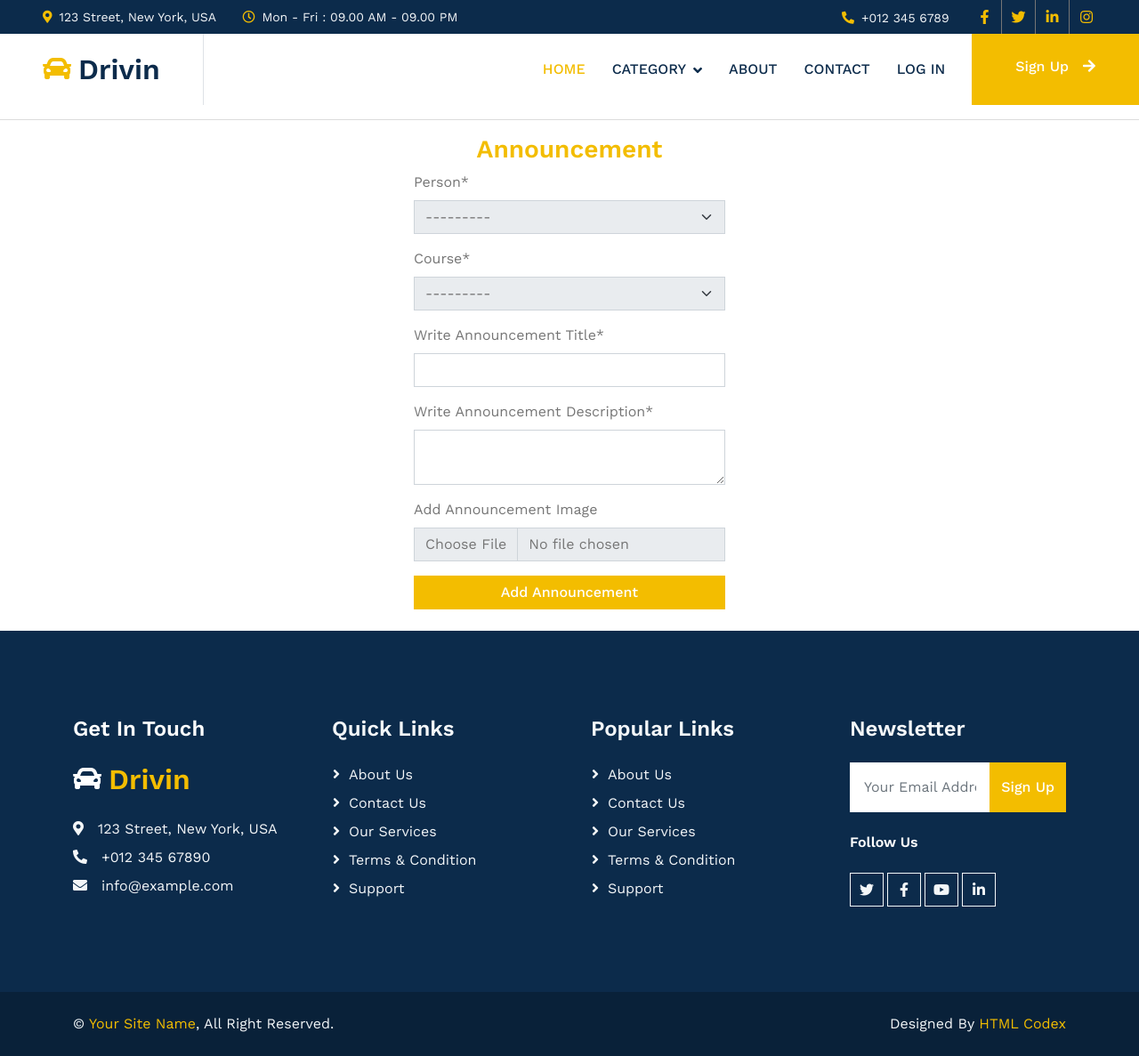
After one commit to Muk74dir/Prodemy, a Django app: page /account/create-announcement/ in a window 1280 px wide. The commit adds this page. Shown: the whole page at 89% size. Run offline with Django 4.2, Linux system fonts and the light colour scheme; data that the repository does not hold is empty; some libraries are stand-ins or nearby versions.

Commit message:
Announcement Model Completed

```diff
--- a/ProdemyApp/forms.py
+++ b/ProdemyApp/forms.py
@@ -1,7 +1,34 @@
 from django.contrib.auth.forms import UserCreationForm
-from .models import User
-from django import forms
+from .models import User, AnnouncementModel
+from django.forms import ModelForm,Textarea
+
+
 class RegistrationForm(UserCreationForm):
     class Meta:
         model =  User
         fields = ['email','name','AccounType']
+
+
+class AnnouncementForm(ModelForm):
+    def __init__(self, *args, **kwargs):
+        super(AnnouncementForm, self).__init__(*args, **kwargs)
+
+        self.fields['person'].widget.attrs.update({'class': 'form-control mb-2'})
+        self.fields['course'].widget.attrs.update({'class': 'form-control mb-2'})
+        self.fields['title'].widget.attrs.update({'class': 'form-control mb-2'})
+        self.fields['description'].widget.attrs.update({'class': 'form-control mb-2'})
+        self.fields['image'].widget.attrs.update({'class': 'form-control mb-2'})
+
+    class Meta:
+        model = AnnouncementModel
+        fields = ['person', 'course', 'title', 'description', 'image']
+        widgets = {
+            'description': Textarea(attrs={'rows': 2, 'class': 'form-control'}),
+        }
+        labels = {
+                'Person' : ('Select Person'),
+                'Course' : ('Select Course'),
+                'title' : ('Write Announcement Title'),
+                'description' : ('Write Announcement Description'),
+                'image' : ('Add Announcement Image')
+            }
--- /dev/null
+++ b/ProdemyApp/templates/account/create_announcement.html
@@ -0,0 +1,15 @@
+{% extends "base.html" %}
+{% load crispy_forms_tags %}
+{% block content %}
+
+<div class="container mx-auto">
+    <h3 class="text-center text-primary fw-medium">Announcement</h3>
+    <div class="d-flex justify-content-center">
+        <form action="" method="POST" style="height: 420px; width: 350px;">
+            {% csrf_token %}
+            {{form|crispy}}
+            <button type="submit" class="btn btn-primary w-100">Add Announcement</button>
+        </form>
+    </div>
+</div>
+{% endblock %}
--- a/ProdemyApp/templates/account/teacherDashboard.html
+++ b/ProdemyApp/templates/account/teacherDashboard.html
@@ -33,7 +33,8 @@
             <div class="card-body">
                 <p class="card-text text-dark">Your announcement are placed here.</p>
             </div>
-            <div class="card-footer bg-transparent border-top-0"><a href="#" class="btn btn-primary">Announcement</a>
+            <div class="card-footer bg-transparent border-top-0"><a href="{% url 'create_announcement' %}"
+                    class="btn btn-primary">Announcement</a>
             </div>
         </div>
 
--- a/ProdemyApp/urls.py
+++ b/ProdemyApp/urls.py
@@ -10,6 +10,7 @@ urlpatterns = [
     path('teacherDashboard/', views.teacherDashboard, name='teacherDashboard'),
     path('certificate/', views.certificate_view, name='certificate_view'),
     path('mycourses/', views.MyCourses, name='mycourses'),
+    path('create-announcement/', views.Announcement, name = 'create_announcement'),
     path('delete-announcement/<int:announcement_id>/', views.DeleteAnnouncement, name='delete_announcement'),
     path('player/<int:id>', views.VideoPlayerView.as_view(), name='player'),
 ]
--- a/ProdemyApp/views.py
+++ b/ProdemyApp/views.py
@@ -4,6 +4,7 @@ from .forms import RegistrationForm
 from django.contrib.auth.forms import AuthenticationForm, PasswordChangeForm, SetPasswordForm
 from django.contrib.auth import login,logout,authenticate
 from .models import CourseModel, AnnouncementModel
+from .forms import AnnouncementForm
 
 class SigninView(View):
     template_name = "account/register.html"  # Update with the correct template name
@@ -62,6 +63,16 @@ class VideoPlayerView(CreateView):
         self.context['course'] = course
         return render(request, self.template_name, self.context)
 
+def Announcement(request):
+     if request.method == 'POST':
+        form = AnnouncementForm(request.POST, request.FILES)
+        if form.is_valid():
+            form.save()
+            return redirect('teacherDashboard')
+     else:
+        form = AnnouncementForm()
+     return render(request, 'account/create_announcement.html', {'form': form})
+
 
 def MyCourses(request):
     announcements = AnnouncementModel.objects.all()
```
